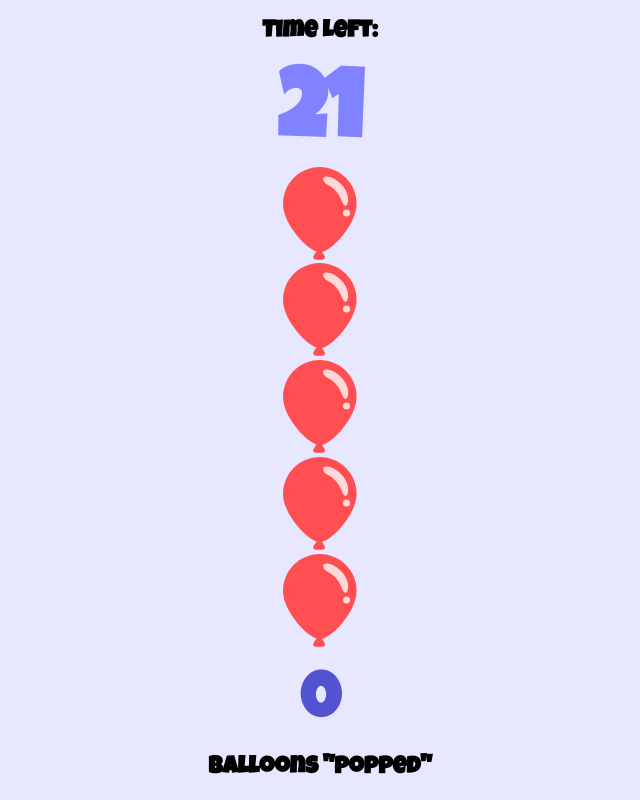
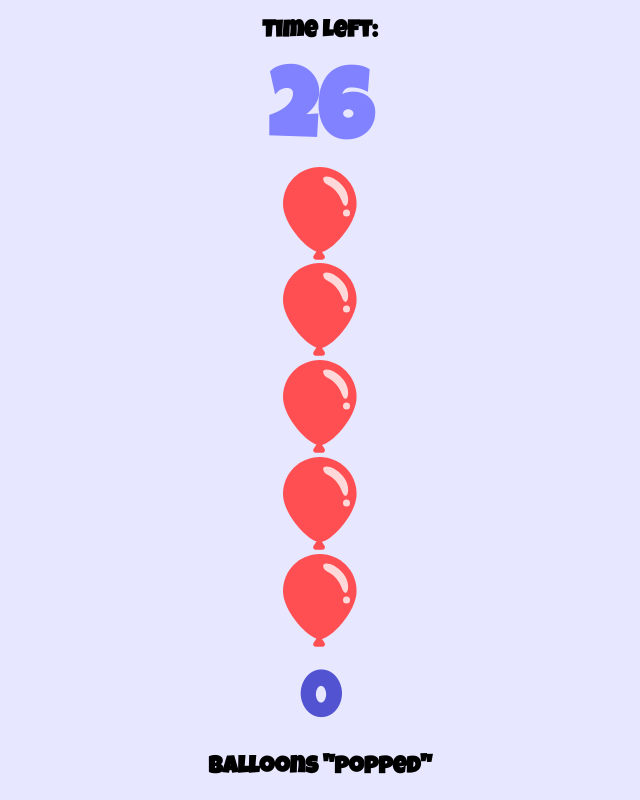
Before and after one commit to pinda-fun/pinda-fun, a React (Create React App) app in the folder Web/: page /panda-sequence in a window 1280 px wide. Shown: the whole page, without its empty margins (320-960 px from the left). Built offline with nearby package versions, Linux system fonts and the light colour scheme.

Commit message:
Implement suggestions

```diff
--- a/Web/src/components/games/PandaSequence/GameDisplay.tsx
+++ b/Web/src/components/games/PandaSequence/GameDisplay.tsx
@@ -28,23 +28,17 @@ const GameContainer = styled.div`
   justify-content: center;
   flex-direction: column;
   align-items: center;
-  z-index: -999;
-
-  & > * {
-    z-index: 1;
-  }
 `;
 
 const Balloon = styled(BalloonSVG)`
   display: flex;
   width: 70;
-  z-index: 0;
 `;
 
 const TimeLeft = styled.h2`
   font-size: 6rem;
   color: var(--purple);
-  margin: 0 0 0 0;
+  margin: 0;
   justify-content: center;
   padding-top: 6px;
 `;
@@ -57,14 +51,15 @@ const Score = styled.h3`
   padding-top: 6px;
 `;
 
+const balloons = [0, 1, 2, 3, 4];
+
 const GameDisplay: React.FC<IProps> = ({
   mode, secondsLeft, score, active, handleInputEvent,
 }) => {
   const onTap = (index:number) => {
+    // TODO: Animate tapped component to confirm user input
     handleInputEvent(index);
   };
-
-  const balloons = [0, 1, 2, 3, 4];
 
   return (
     <ThemeProvider theme={mode === PandaSequenceMode.INPUT ? InputTheme : DisplayTheme}>
--- a/Web/src/components/games/PandaSequence/GameResults.tsx
+++ b/Web/src/components/games/PandaSequence/GameResults.tsx
@@ -18,12 +18,11 @@ const Result = styled.h2`
   color: var(--purple);
   margin: 1rem 0 0 0;
   justify-content: center;
-  z-index: 1;
 `;
 
 const GameResults: React.FC<{ finalCount: number }> = ({ finalCount }) => (
   <Container>
-    <h2>You Score:</h2>
+    <h2>Your Score:</h2>
     <Result>{finalCount}</Result>
     <h2>balloons &quot;popped!&quot;</h2>
   </Container>
--- a/Web/src/components/games/PandaSequence/Sequence.ts
+++ b/Web/src/components/games/PandaSequence/Sequence.ts
@@ -4,6 +4,6 @@ export interface Sequence {
 }
 
 export enum PandaSequenceMode {
-  INPUT = 0,
-  DISPLAY = 1,
+  INPUT,
+  DISPLAY,
 }
--- a/Web/src/components/games/PandaSequence/index.tsx
+++ b/Web/src/components/games/PandaSequence/index.tsx
@@ -1,5 +1,4 @@
 import React, { useState, useEffect } from 'react';
-import { share } from 'rxjs/operators';
 import { Sequence, PandaSequenceMode } from './Sequence';
 import { createTimerObservable } from '../rxhelpers';
 import { GameState } from '../BalloonShake/GameStates';
@@ -7,7 +6,7 @@ import GameResults from './GameResults';
 import GameDisplay from './GameDisplay';
 import useSeqGenerator from './useSeqGenerator';
 
-const GAME_TIME = 25;
+const GAME_TIME = 30;
 const SEED = '100';
 const NUM_POTS = 5;
 
@@ -23,26 +22,28 @@ const PandaSequence: React.FC = () => {
 
   /** Setup game and trigger first sequence */
   useEffect(() => {
-    const timer = createTimerObservable(GAME_TIME).pipe(share());
-    timer.subscribe(
+    const timer = createTimerObservable(GAME_TIME);
+    const timerSub = timer.subscribe(
       left => setSecondsLeft(left),
       null,
       () => setGameState(GameState.WAITING_RESULTS),
     );
     setGameState(GameState.IN_PROGRESS);
+    return () => timerSub.unsubscribe();
   }, []);
 
   /** Display new sequence */
   useEffect(() => {
-    if (sequence.numbers.length === 0) return;
+    if (sequence.numbers.length === 0) return () => {};
 
     const { timestep, numbers } = sequence;
-    const timer = createTimerObservable(numbers.length + 1, timestep).pipe(share());
-    timer.subscribe(
+    const timer = createTimerObservable(numbers.length + 1, timestep);
+    const timerSub = timer.subscribe(
       () => setIndex(oldIndex => oldIndex + 1),
       null,
       () => setMode(PandaSequenceMode.INPUT),
     );
+    return () => timerSub.unsubscribe();
   }, [sequence]);
 
   /** Process user input */
--- a/Web/src/components/games/PandaSequence/useSeqGenerator.ts
+++ b/Web/src/components/games/PandaSequence/useSeqGenerator.ts
@@ -33,6 +33,7 @@ export default function useSeqGenerator(
     for (let i = 0; i < Math.floor(lastLength + LENGTH_FACTOR); i += 1) {
       nums.push(generator.next().value);
     }
+
     const newSeq: Sequence = {
       timestep: lastTimestep * TIMESTEP_FACTOR,
       numbers: nums,
```
